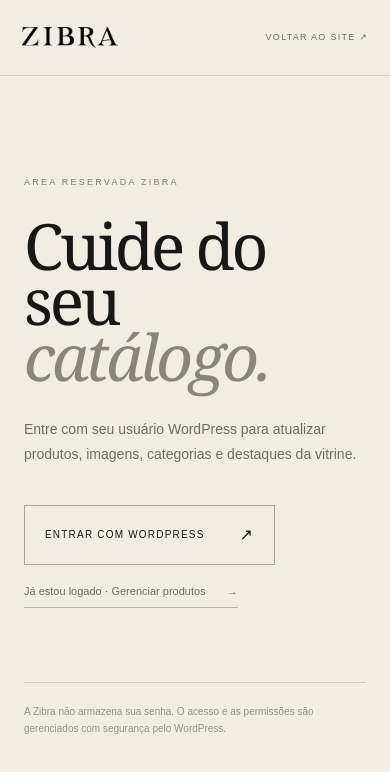
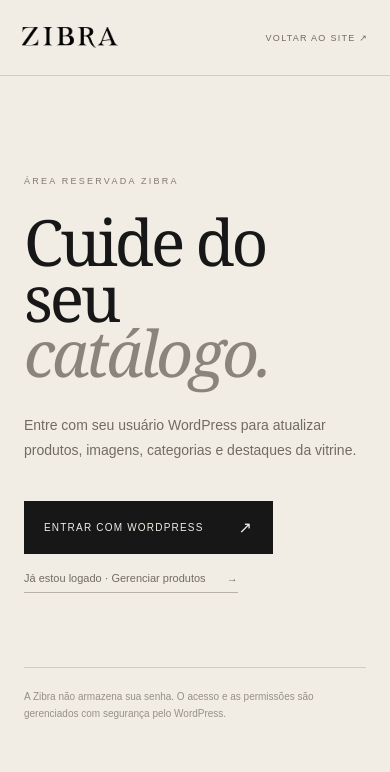
Before and after one commit to 3ielzinh/zibra, a Next.js app: page /acesso in a window 390 px wide. Shown: the top 772 px of the page. Built offline with nearby package versions, Linux system fonts and the light colour scheme; no server answers.

Commit message:
fix: estabilizar layout da area de acesso

```diff
--- /dev/null
+++ b/app/acesso/access.module.css
@@ -0,0 +1 @@
+.page{min-height:100vh;background:#f1ede5;color:#171717}.header{height:96px;padding:0 5vw;border-bottom:1px solid #d2cbc1;display:flex;align-items:center;justify-content:space-between}.wordmark img{width:118px;display:block}.back{font:9px Arial,sans-serif;letter-spacing:.14em;text-transform:uppercase;color:#716b64}.card{max-width:680px;margin:0 auto;padding:clamp(110px,17vh,180px) 24px 120px}.kicker{color:#817a72;font:9px Arial,sans-serif;letter-spacing:.25em;margin:0 0 28px}.card h1{font:400 clamp(58px,8vw,100px)/.87 Georgia,serif;letter-spacing:-.05em;margin:0}.card h1 em{display:block;color:#8b847b;font-weight:400}.lead{max-width:450px;color:#716b64;font:14px/1.8 Arial,sans-serif;margin:32px 0 38px}.actions{display:flex;flex-direction:column;align-items:flex-start;gap:18px}.primary{display:inline-flex;align-items:center;justify-content:space-between;gap:35px;padding:17px 20px;background:#171717;color:#f1ede5;font:10px Arial,sans-serif;letter-spacing:.12em;text-transform:uppercase}.primary span{font-size:16px}.manage{color:#716b64;font:11px Arial,sans-serif;border-bottom:1px solid #b9b1a7;padding-bottom:8px}.manage span{margin-left:18px}.note{max-width:390px;color:#969087;font:10px/1.7 Arial,sans-serif;margin-top:74px;padding-top:20px;border-top:1px solid #d2cbc1}@media(max-width:800px){.header{height:76px;padding:0 22px}.wordmark img{width:96px}.card{padding:100px 24px 80px}.card h1{font-size:64px}}
--- a/app/acesso/page.tsx
+++ b/app/acesso/page.tsx
@@ -1,9 +1,10 @@
 import Link from 'next/link';
+import styles from './access.module.css';
 
 const wpUrl = process.env.NEXT_PUBLIC_WP_URL?.replace(/\/$/, '') || '';
 const loginUrl = wpUrl ? `${wpUrl}/wp-login.php` : '/wp-login.php';
 const productsUrl = wpUrl ? `${wpUrl}/wp-admin/edit.php?post_type=produtos` : '/wp-admin/edit.php?post_type=produtos';
 
 export default function AccessPage() {
-  return <main className="access-page"><header className="access-header"><Link className="wordmark" href="/"><img src="/zibra-wordmark-black.png" alt="ZIBRA" /></Link><Link className="access-back" href="/">Voltar ao site ↗</Link></header><section className="access-card" aria-labelledby="access-title"><p className="section-kicker">ÁREA RESERVADA ZIBRA</p><h1 id="access-title">Cuide do seu<br /><em>catálogo.</em></h1><p className="access-lead">Entre com seu usuário WordPress para atualizar produtos, imagens, categorias e destaques da vitrine.</p><div className="access-actions"><a className="button button-dark" href={loginUrl}>Entrar com WordPress <span>↗</span></a><a className="access-manage" href={productsUrl}>Já estou logado · Gerenciar produtos <span>→</span></a></div><p className="access-note">A Zibra não armazena sua senha. O acesso e as permissões são gerenciados com segurança pelo WordPress.</p></section></main>;
+  return <main className={styles.page}><header className={styles.header}><Link className={styles.wordmark} href="/"><img src="/zibra-wordmark-black.png" alt="ZIBRA" /></Link><Link className={styles.back} href="/">Voltar ao site ↗</Link></header><section className={styles.card} aria-labelledby="access-title"><p className={styles.kicker}>ÁREA RESERVADA ZIBRA</p><h1 id="access-title">Cuide do seu<br /><em>catálogo.</em></h1><p className={styles.lead}>Entre com seu usuário WordPress para atualizar produtos, imagens, categorias e destaques da vitrine.</p><div className={styles.actions}><a className={styles.primary} href={loginUrl}>Entrar com WordPress <span>↗</span></a><a className={styles.manage} href={productsUrl}>Já estou logado · Gerenciar produtos <span>→</span></a></div><p className={styles.note}>A Zibra não armazena sua senha. O acesso e as permissões são gerenciados com segurança pelo WordPress.</p></section></main>;
 }
```
